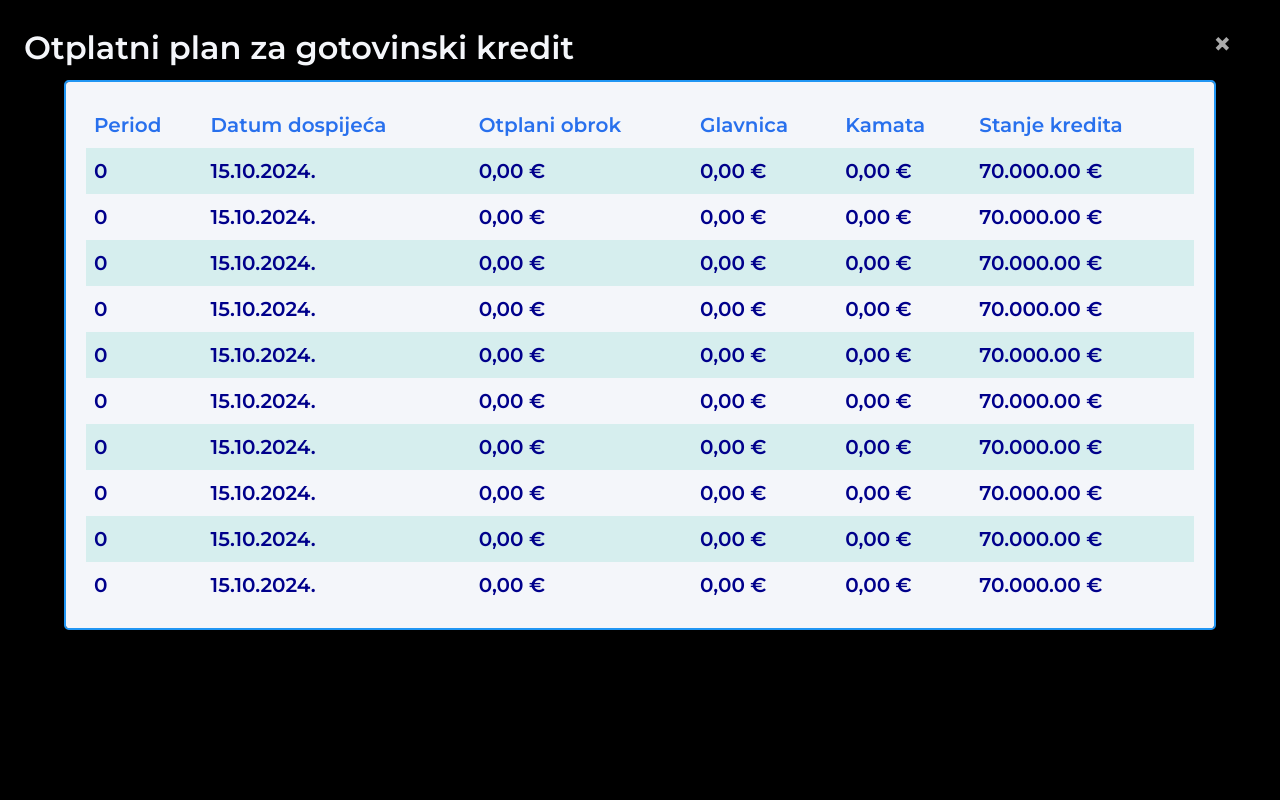
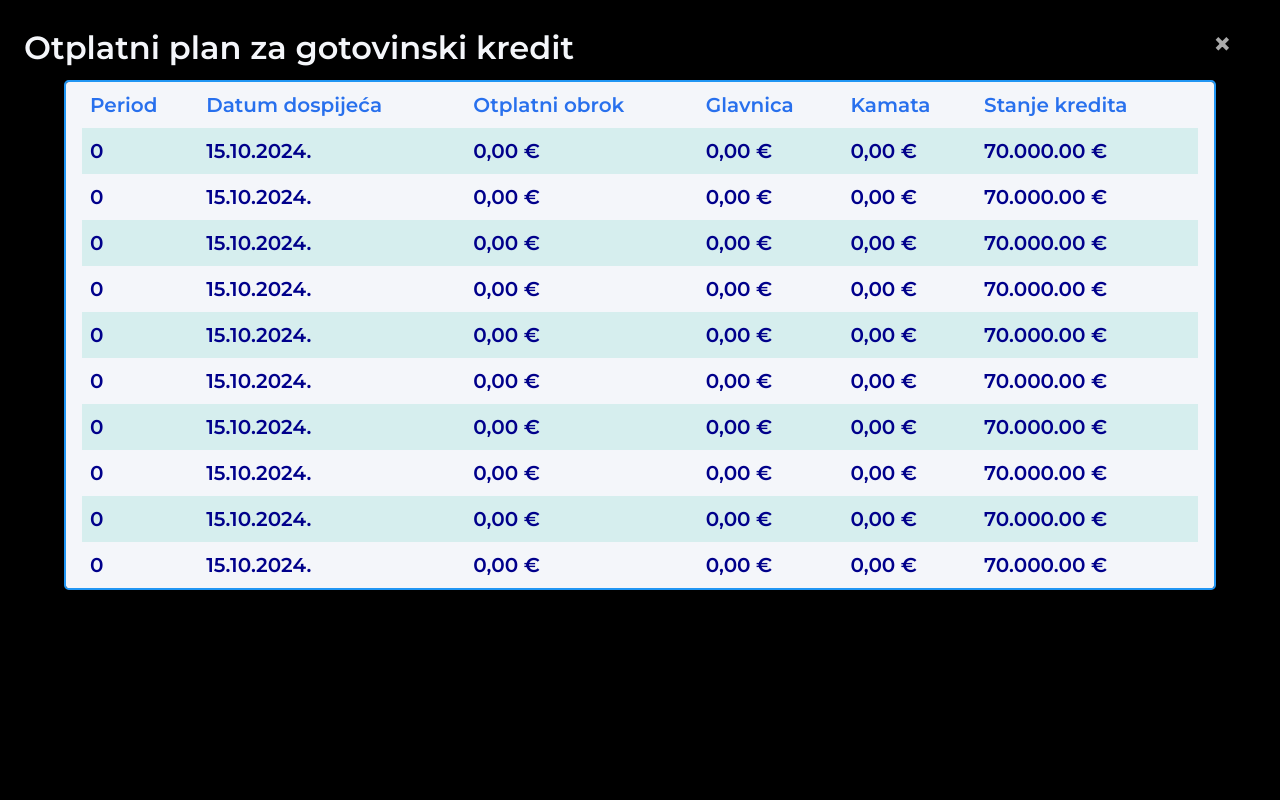
Before and after one commit to kanki98/LoanCalculatorWebApp, a plain HTML site: page gotovinski.html in a window 1280 px wide. Both pictures are taken after a click on the button "Otvorite otplatni plan". Shown: the top 800 px of the page. Drawn offline with nearby package versions, Linux system fonts and the light colour scheme.

Commit message:
Added loan rate selection and updated the UI a bit

```diff
--- /dev/null
+++ b/JS/showingRates.js
@@ -0,0 +1,17 @@
+function showRate(rateInputId, rateOutputId, rateDisplayId) {
+    var rateInput = document.getElementById(rateInputId);
+    var rateOutput = document.getElementById(rateOutputId);
+    var rateDisplay = document.getElementById(rateDisplayId);
+
+    var rateValue = rateInput.value + " %";
+
+    rateOutput.innerHTML = "Vaš odabir : " + rateValue;
+    rateDisplay.innerHTML = "Kamatna stopa: " + rateValue;
+
+    rateInput.oninput = function() {
+        rateValue = this.value + " %";
+        rateOutput.innerHTML = "Vaš odabir : " + rateValue;
+        rateDisplay.innerHTML = "Kamatna stopa: " + rateValue;
+
+    }
+}
--- a/JS/sliders.js
+++ b/JS/sliders.js
@@ -20,8 +20,6 @@ function initializeMoneySlider(sliderId, outputId, minId, maxId, numberInputId)
         output.innerHTML = "Vaš odabir : " + this.value + " €";
     }
 }
-
-
 function initializeMonthSlider(sliderId, outputId, minId, maxId, numberInputId) {
     var slider = document.getElementById(sliderId);
     var output = document.getElementById(outputId);
--- a/css/fullScreen.css
+++ b/css/fullScreen.css
@@ -17,7 +17,8 @@
   .modal-content {
     background-color: rgb(244, 246, 250);
     margin: auto;
-    padding: 20px;
+    padding-left: 1rem;
+    padding-right: 1rem;
     border: 2px solid #2196F3;;
     width: 90%;
     align-items:normal;
@@ -42,7 +43,8 @@
     background-color:rgb(75, 210, 219);
     text-decoration: none;
     cursor: pointer;
-    transition: 0.3s;
+    transition: 0.5s;
+    rotate: z 90deg;
   }
   .otplatniTitle {
     position: absolute;
--- a/css/media-queries.css
+++ b/css/media-queries.css
@@ -15,7 +15,6 @@
         padding-bottom: 0.20rem;
     }
   }
-
   @media screen and (max-width: 1000px) {
     .row {
       flex-direction: column;
@@ -36,7 +35,6 @@
         padding-bottom: 0.20rem;
     }
   }
-
   /* On screens that are 768px wide or less, make the columns stack on top of each other instead of next to each other
   and make paddings of header and main get extremely reduced so the contents arent pushed on each other*/
   @media screen and (max-width: 768px) {
@@ -58,9 +56,7 @@
         padding-top: 0.5rem;
         padding-bottom: 0.20rem;
     }
-
   }
-
   @media screen and (max-width: 600px) {
     .row {
       flex-direction: column;
@@ -80,5 +76,4 @@
         padding-top: 0.5rem;
         padding-bottom: 0.20rem;
     }
-
   }
--- a/css/otplatnaTablica.css
+++ b/css/otplatnaTablica.css
@@ -16,12 +16,7 @@ table {
   tr:nth-child(even) {
     background-color: #D6EEEE;
   }
-  th:hover, th:focus {
-    color: darkslateblue;
-    background-color: #2196F3;
-    transition: 0.3s;
-  }
-  td:hover, td:focus {
+  tr:hover, tr:focus {
     color: black;
     background-color: #2196F3;
     transition: 0.3s;
--- a/gotovinski.html
+++ b/gotovinski.html
@@ -22,8 +22,10 @@
     <link rel="stylesheet" href="css/media-queries.css">
     <link rel="stylesheet" href="css/fullScreen.css">
     <link rel="stylesheet" href="css/otplatnaTablica.css">
+
     <script src="JS/sliders.js" defer></script>
     <script src="JS/fullscreen_overlay.js"></script>
+    <script src="JS/showingRates.js"></script>
 
     <title>Kalkulator kredita</title>
 </head>
@@ -61,14 +63,14 @@
                 <div class="column">
                     <div class="slidecontainer">
                         <h3>Odaberite iznos</h3>
-                        <input type="range" step="1000" min="10000" max="500000" value="250000" class="slider" id="myRange3">
+                        <input type="range" step="1000" min="1000" max="40000" value="15000" class="slider" id="myRange3">
                         <div class="slider-values">
                             <span id="minValue" class="width25"></span>
                             <strong><span id="myRange3Output" class="width50"></span></strong>
                             <span id="maxValue" class="width25"></span>
                           </div>
-                          <input class="width50 my-input-field" type="number" id="numberInput3" minlength="5" maxlength="6"
-                          min="10000" max="500000" step="1000" value="250000">
+                          <input class="width50 my-input-field" type="number" id="numberInput3" minlength="4" maxlength="5"
+                          min="1000" max="40000" step="1000" value="10000">
                       </div>
                     <br>
                     <br>
@@ -84,6 +86,11 @@
                           min="13" max="120" step="1" value="60">
                       </div>
                       <br>
+                      <div class="slidecontainer">
+                        <h3>Odaberite kamatnu stopu</h3>
+                        <input type="number" id="rataGotovinski-input" class="rGotovinski width50 my-input-field" min="1" max="10" value="5">
+                        <strong><span id="rataGotovinski-output" class="width50"></span></strong>
+                      </div>
                 </div>
                 <button class="mybtn" type="submit"><i class="fa fa-pencil-square-o btn-i"></i>Izračunaj</button>
                 <br>
@@ -111,7 +118,7 @@
                             <tr>
                                 <th>Period</th>
                                 <th>Datum dospijeća</th>
-                                <th>Otplani obrok</th>
+                                <th>Otplatni obrok</th>
                                 <th>Glavnica</th>
                                 <th>Kamata</th>
                                 <th>Stanje kredita</th>
@@ -201,8 +208,8 @@
                 </div>
                 <div class="my-border"></div>
                 <h4 style="padding-top: 1rem; padding-bottom: 1rem;">Gotovinski kredit</h4>
-                <p class="medium-font">Kamatna stopa: 4,10 %</p>
-                <p class="medium-font">Vrsta kamatne stope: fiksna</p>
+                <strong><p id="gotovinskiKamata-ispis" class="medium-font">Kamatna stopa: %</p></strong>
+                <strong><p class="medium-font">Vrsta kamatne stope: fiksna</p></strong>
             </div>
 
         </div>
@@ -228,7 +235,9 @@
         document.addEventListener("DOMContentLoaded", function(){
              modalOperations("myModal2", "myBtn2", "close" );
         });
+        document.addEventListener("DOMContentLoaded", function() {
+            showRate("rataGotovinski-input", "rataGotovinski-output", "gotovinskiKamata-ispis");
+        });
     </script>
-
 </body>
 </html>
```
Also changed, not shown: index.html (+14 -10 lines).
